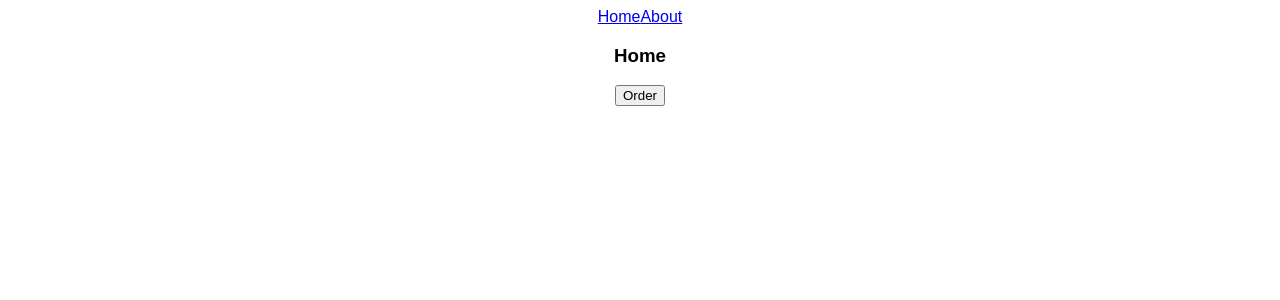
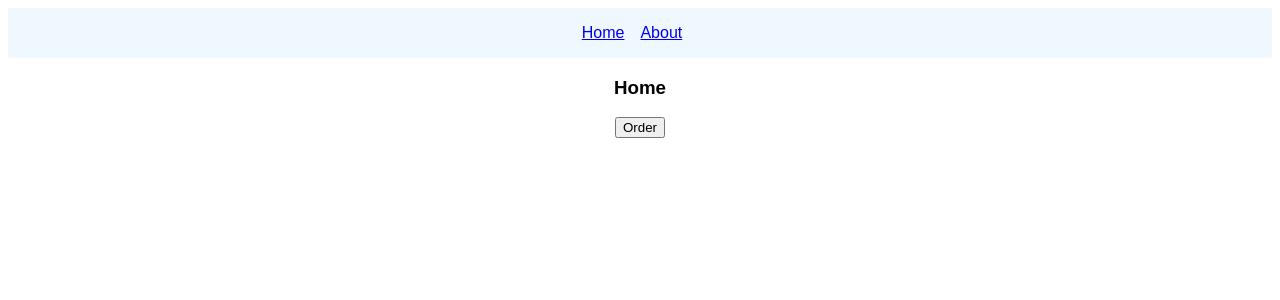
Before and after one commit to abehera01/react_router, a React (Create React App) app: page / in a window 1280 px wide. Shown: the top 300 px of the page. Built offline with nearby package versions, Linux system fonts and the light colour scheme.

Commit message:
add page not found

```diff
--- a/src/App.js
+++ b/src/App.js
@@ -13,6 +13,7 @@ export default function App() {
         <Route path="/" element={<Home />} />
         <Route path="/about" element={<About />} />
         <Route path="/order-summary" element={<OrderSummary />} />
+        <Route path="*" element={<h3>Page Not found</h3>} />
       </Routes>
     </div>
   );
--- a/src/Components/Home.jsx
+++ b/src/Components/Home.jsx
@@ -1,11 +1,13 @@
 import { useNavigate } from "react-router-dom";
+
+// {replace:true} use in button to exit the page
 
 export const Home = () => {
   const navigate = useNavigate();
   return (
     <>
       <h3>Home</h3>
-      <button onClick={() => navigate("order-summary")}>Order</button>
+      <button onClick={() => navigate("order-summary",)}>Order</button>
     </>
   );
 };
--- a/src/Components/Navbar.jsx
+++ b/src/Components/Navbar.jsx
@@ -1,19 +1,19 @@
 import { NavLink } from "react-router-dom";
 export const Navbar = () => {
-  const navLinkStyles = ({ isActive }) => {
-    return {
-      fontWeigth: isActive ? "bold" : "normal",
-      TextDecoder: isActive ? "none" : "underline"
-    };
-  };
+  // const navLinkStyles = ({ isActive }) => {
+  //   return {
+  //     fontWeigth: isActive ? "bold" : "normal",
+  //     TextDecoder: isActive ? "none" : "underline",
+  //   };
+  // };
   return (
-    <>
-      <NavLink style={navLinkStyles} to="/">
+    <nav>
+      <NavLink  to="/">
         Home
       </NavLink>
-      <NavLink style={navLinkStyles} to="/about">
+      <NavLink to="/about">
         About
       </NavLink>
-    </>
+    </nav>
   );
 };
--- a/src/styles.css
+++ b/src/styles.css
@@ -2,14 +2,15 @@
   font-family: sans-serif;
   text-align: center;
 }
-/* nav {
+nav {
   background-color: aliceblue;
   padding: 16px 32px;
 }
 nav a{
   margin-right: 16px;
 }
-nav a.active{
+
+/* nav a.active{
   text-decoration: none;
   font-weight: bold;
 } */
```
Also changed, not shown: 1 other file (tests, documents, lock files or other folders).
